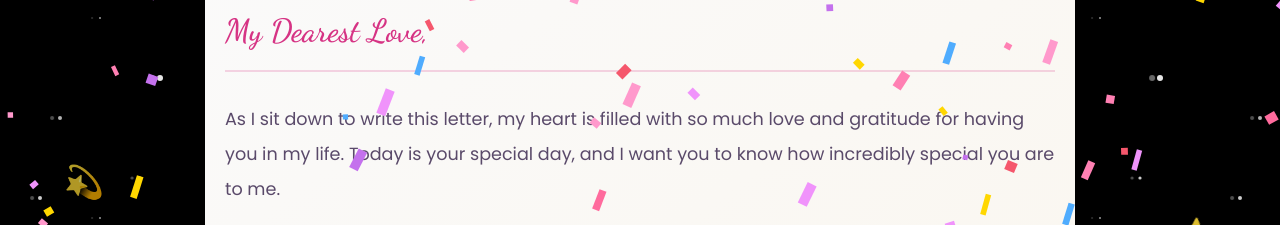
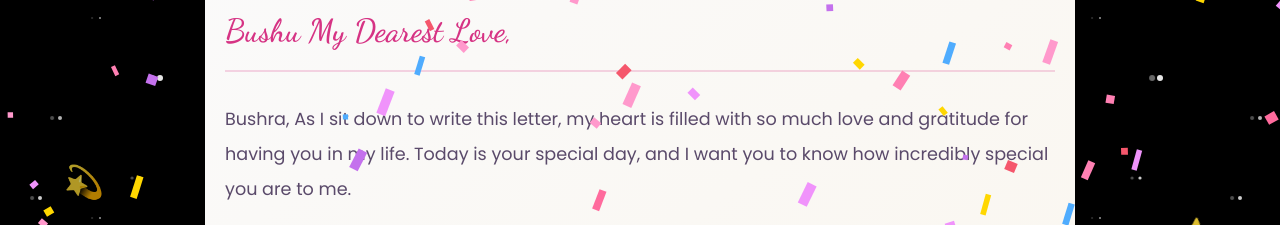
Before and after one commit to MdMozammilAnwar2/bushu, a plain HTML site: page index.html in a window 1280 px wide. Both pictures are taken after a click on the button "💌 Letter". Shown: the part 242-467 px from the top of the page. Drawn offline with Linux system fonts and the light colour scheme.

Commit message:
Personalize letter content with recipient's name

```diff
--- a/index.html
+++ b/index.html
@@ -480,10 +480,10 @@
                     <div class="letter-paper">
                         <div class="letter-header">
                             <div class="letter-date">Today</div>
-                            <div class="letter-greeting">My Dearest Love,</div>
+                            <div class="letter-greeting">Bushu My Dearest Love,</div>
                         </div>
                         <div class="letter-body">
-                            <p>As I sit down to write this letter, my heart is filled with so much love and gratitude for having you in my life. Today is your special day, and I want you to know how incredibly special you are to me.</p>
+                            <p>Bushra, As I sit down to write this letter, my heart is filled with so much love and gratitude for having you in my life. Today is your special day, and I want you to know how incredibly special you are to me.</p>
 
                             <p>You bring light into every room you enter, joy into every conversation, and love into every moment we share. Your kindness, your smile, your beautiful spirit—everything about you makes the world a better place.</p>
 
@@ -494,7 +494,7 @@
                             <p>May this new year of your life be filled with adventures, beautiful memories, and endless reasons to smile. I'll be here cheering you on every step of the way.</p>
 
                             <p class="letter-closing">With all my love and endless wishes for your happiness,</p>
-                            <p class="letter-signature">Forever Yours 💕</p>
+                            <p class="letter-signature">Forever Yours Md Mozammil Anwar💕</p>
                         </div>
                         <div class="letter-seal">💌</div>
                     </div>
```
